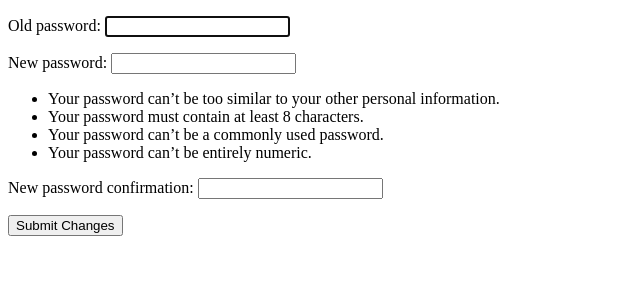
After one commit to siddharthkale97/Accretion, a Django app: page /accounts/profile/password/ in a window 1280 px wide. The commit adds this page. Shown: the top 300 px of the page, without its empty margins (0-640 px from the left). Run offline with Django 3.2, Linux system fonts and the light colour scheme.

Commit message:
Password Change Added

```diff
--- /dev/null
+++ b/accounts/templates/accounts/edit_password.html
@@ -0,0 +1,14 @@
+<!DOCTYPE html>
+<html lang="en">
+<head>
+    <meta charset="UTF-8">
+    <title>Edit Password</title>
+</head>
+<body>
+    <form method="post">
+        {% csrf_token %}
+        {{ form.as_p }}
+        <button type="submit">Submit Changes</button>
+    </form>
+</body>
+</html>
--- a/accounts/templates/accounts/logout.html
+++ b/accounts/templates/accounts/logout.html
@@ -6,7 +6,7 @@
 </head>
 <body>
     <h1>
-        You have successfully logout!!!1
+        Logout successful.
     </h1>
 </body>
 </html>
--- a/accounts/urls.py
+++ b/accounts/urls.py
@@ -9,4 +9,5 @@ urlpatterns = [
     path('register/', views.register, name='register'),
     path('profile/', views.view_profile, name='view_profile'),
     path('profile/edit/', views.edit_profile, name='edit_profile'),
+    path('profile/password/', views.change_password, name='change_password'),
 ]
--- a/accounts/views.py
+++ b/accounts/views.py
@@ -1,11 +1,12 @@
 from django.shortcuts import render, redirect
-from django.contrib.auth.forms import UserCreationForm, UserChangeForm
+from django.contrib.auth.forms import UserCreationForm, UserChangeForm, PasswordChangeForm
 from accounts.forms import RegistrationForm, Editprofile
 from django.contrib.auth.models import User
+from django.contrib.auth import update_session_auth_hash
 # Create your views here.
 
+
 def register(request):
-
      if request.user.is_authenticated:
          return redirect('/accounts/home')
      else:
@@ -19,20 +20,20 @@ def register(request):
              args = {'form': form}
              return render(request, 'accounts/reg_form.html', args)
 
+
 def home(request):
-
     if request.user.is_authenticated:
         return render(request, 'accounts/home.html')
     else:
         return redirect('/accounts/login/')
 
+
 def view_profile(request):
-
     args = {'user':request.user}
     return render(request, 'accounts/profile.html', args)
 
+
 def edit_profile(request):
-
     if request.method == 'POST':
         form = Editprofile(request.POST, instance=request.user)
         if form.is_valid():
@@ -42,3 +43,18 @@ def edit_profile(request):
         form = Editprofile(instance=request.user)
         args = {'form': form}
         return render(request, 'accounts/edit_profile.html', args)
+
+
+def change_password(request):
+    if request.method == 'POST':
+        form = PasswordChangeForm(data=request.POST, user=request.user)
+        if form.is_valid():
+            form.save()
+            update_session_auth_hash(request, form.user)
+            return redirect('/accounts/profile/')
+        else:
+            return redirect('/accounts/profile/password')
+    else:
+        form = PasswordChangeForm(user=request.user)
+        args = {'form': form}
+        return render(request, 'accounts/edit_password.html', args)
```
Also changed, not shown: db.sqlite3.
